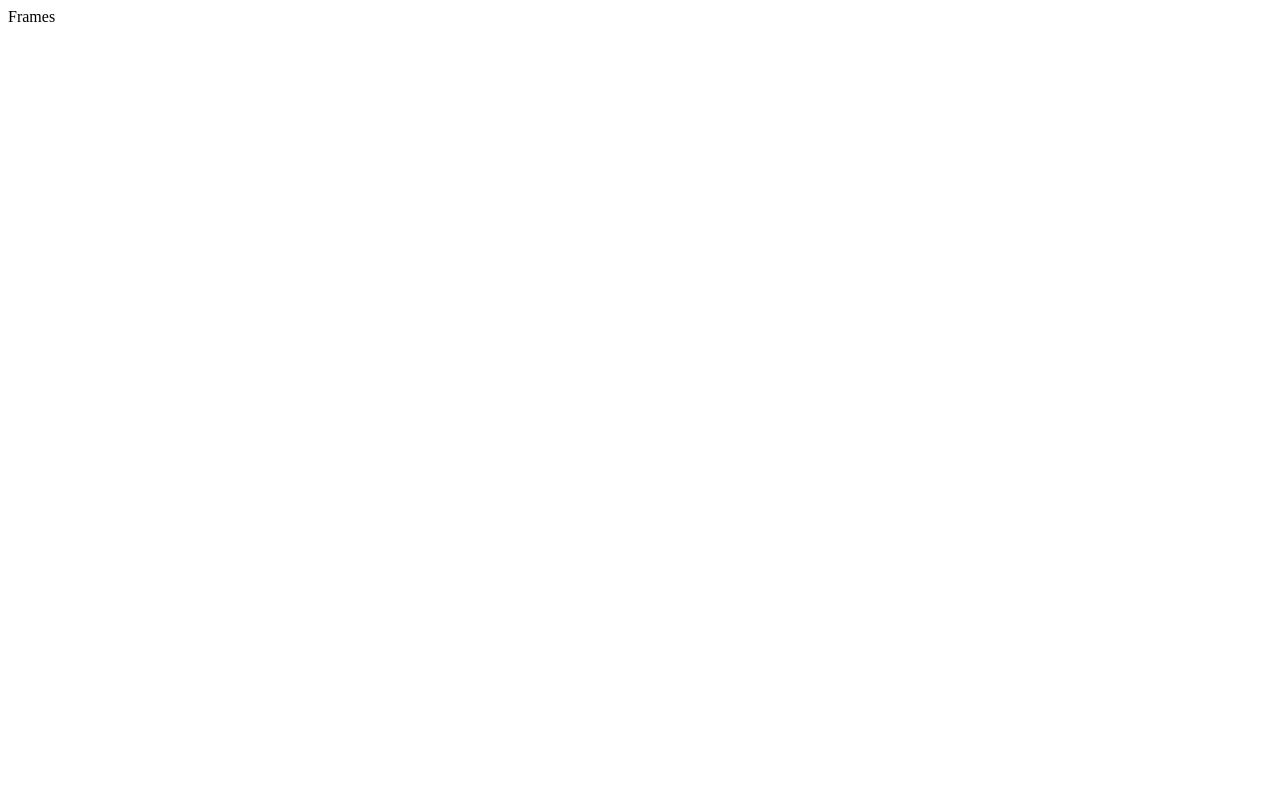
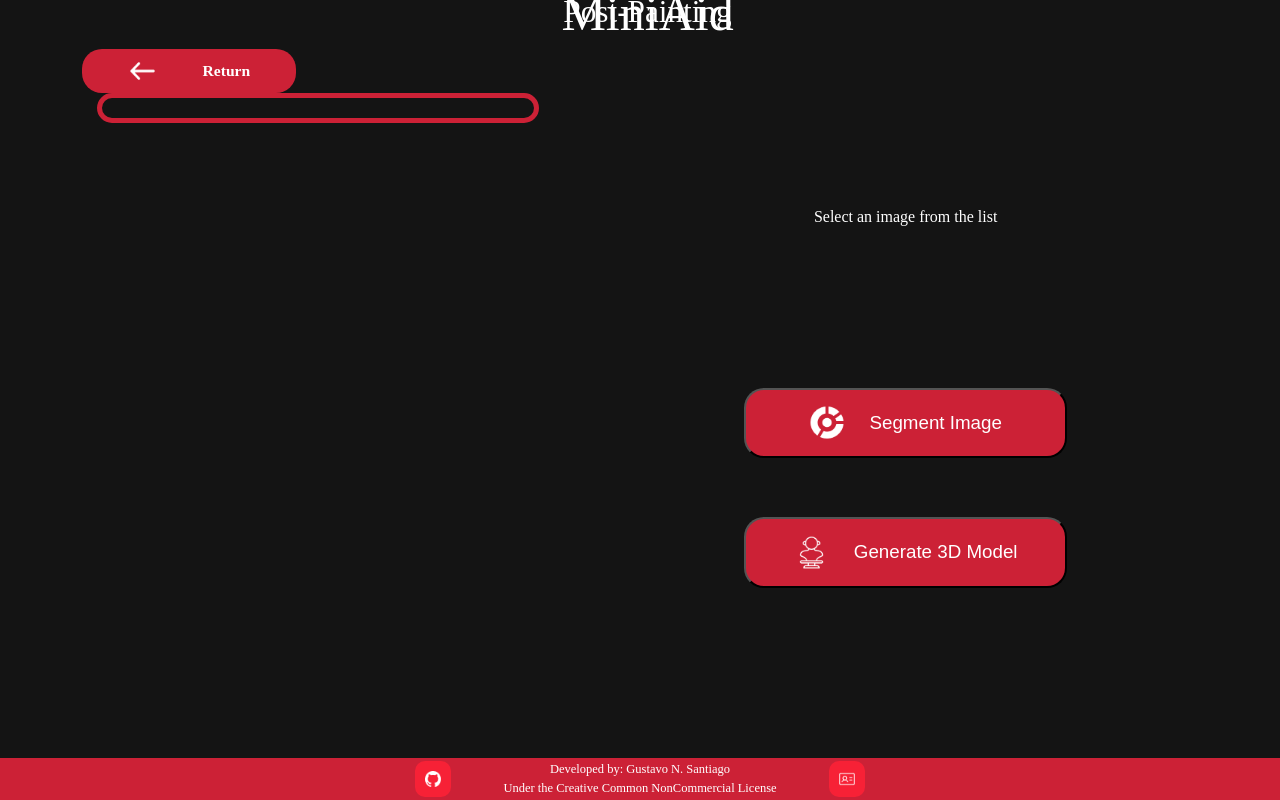
Before and after one commit to GustavoSantiago113/MiniAid, a Flask app: page /post-painting-frames in a window 1280 px wide. Before the commit the page is almost empty. Run offline with Flask 3, Linux system fonts and the light colour scheme; some web fonts are replaced.

Commit message:
Frames page

```diff
--- a/app/app.py
+++ b/app/app.py
@@ -1,7 +1,7 @@
 import base64
 from io import BytesIO
 import shutil
-from flask import Flask, request, redirect, url_for, render_template, jsonify, send_file
+from flask import Flask, request, render_template, jsonify, send_file
 import os
 from PIL import Image
 from utils import utils
@@ -140,7 +140,12 @@ def video_to_frame():
 
 @app.route("/post-painting-frames")
 def post_painting_frames():
-    return "Frames"
+    frames_path = app.config['UPLOAD_FOLDER_FRAMES']
+
+    # List all files in the frames directory
+    frames = [f for f in os.listdir(frames_path) if os.path.isfile(os.path.join(frames_path, f))]
+
+    return render_template('PostPaintingFrames.html', frames=frames)
 
 @app.route("/about")
 def about_page():
--- a/app/static/styles.css
+++ b/app/static/styles.css
@@ -15,6 +15,8 @@ html{
     color: var(--text);
     overflow-x: hidden;
 }
+
+/* Landing Page */
 
 .landing-page-body{
     display: flex;
@@ -94,6 +96,8 @@ html{
         transform:  translateX(0);
     }
 }
+
+/* Pre and Post painting general style */
 
 .body-head{
     display: flex;
@@ -179,6 +183,8 @@ html{
     }
 }
 
+/* Crop Image */
+
 .crop-image{
     width: 52.148vh;
     margin: 3.809vh auto auto auto;
@@ -208,6 +214,8 @@ html{
 .cropper-line {
     background-color: var(--buttons-footer) !important;
 }
+
+/* Select colors for sketch page */
 
 .colors-sketchedimage{
     display: flex;
@@ -274,7 +282,6 @@ input[type="color"] {
     padding-bottom: 10px;
 }
 
-/* Optional: Add a scrollbar style */
 .parts-container::-webkit-scrollbar {
     width: 6px;
 }
@@ -313,6 +320,8 @@ input[type="color"] {
     height: 50vh;
 }
 
+/* Loading spin */
+
 .loader {
     width: 2.344vh;
     height: 2.344vh;
@@ -329,6 +338,85 @@ input[type="color"] {
     100% { transform: rotate(360deg); }
 }
 
+/* Frame Page */
+
+.file-list {
+    width: 32.222vw;
+    border: 5px solid var(--buttons-footer);
+    border-radius: 20px;
+    padding: 10px;
+    background-color: var(--background);
+    margin-left: 6.944vw;
+    max-height: 70vh;
+    overflow-y: auto;
+    padding-bottom: 10px;
+}
+
+.file-list::-webkit-scrollbar {
+    width: 6px;
+}
+
+.file-list::-webkit-scrollbar-thumb {
+    background-color: #888;
+    border-radius: 3px;
+}
+
+.file-item {
+    display: flex;
+    align-items: center;
+    padding: 10px;
+    border-radius: 10px;
+    margin-bottom: 5px;
+    background-color: var(--background);
+    border: 1px solid var(--buttons-footer);
+    cursor: pointer;
+    transition: background-color 0.3s;
+    gap: 1.875vw;
+}
+
+.file-item:hover {
+    background-color: var(--footer-icons);
+}
+
+.file-item.active {
+    background-color: var(--button-hover_active-item);
+}
+
+.file-icon {
+    margin-right: 1.528vw;
+    width: 1.736vw;
+}
+
+.preview-section {
+    flex-grow: 1;
+    display: flex;
+    flex-direction: column;
+    gap: 5.859vh;
+}
+
+.image-preview {
+    overflow: hidden;
+    height: 30.957vh;
+    display: flex;
+    justify-content: center;
+    align-items: center;
+    background-color: var(--background);
+}
+
+.image-preview img {
+    max-width: 100%;
+    max-height: 100%;
+    object-fit: contain;
+}
+
+.action-buttons {
+    display: flex;
+    flex-direction: column;
+    gap: 7.422vh;
+    align-items: center;
+}
+
+ /* Footer */
 .footer {
     position: fixed;
     left: 0;
--- /dev/null
+++ b/app/templates/PostPaintingFrames.html
@@ -0,0 +1,91 @@
+<html lang="en">
+    <head>
+        <meta charset="UTF-8">
+        <title>MiniAid</title>
+        <link rel="stylesheet" type="text/css" href="../static/styles.css">
+        <link rel="icon" type="image/x-icon" href="../static/favico.png">
+        <script src="../static/script.js"></script>
+    </head>
+    <body>
+        <div class = "body-head">
+            <a class = "return-button" href="{{ url_for('post_painting_page') }}">
+                <img src="../static/arrow.png" class="return-icon">
+                <h4>
+                    Return
+                </h4>
+            </a>
+            <div class = "body-text">
+                <span class = "title">
+                    MiniAid
+                </span>
+                <span class="subtitle">
+                    Post-Painting
+                </span>
+            </div>
+        </div>
+        <div class="colors-sketchedimage">
+            <div class="file-list">
+                {% for frame in frames %}
+                <div class="file-item" onclick="selectImage('{{ frame }}')">
+                    <img src="../static/image.png" class="footer-icon">
+                    <span>{{ frame }}</span>
+                </div>
+                {% endfor %}
+            </div>
+
+            <div class="preview-section">
+                <div class="image-preview">
+                    <img id="preview-image" src="" alt="Select an image" style="display: none;">
+                    <span id="no-selection-text">Select an image from the list</span>
+                </div>
+
+                <div class="action-buttons">
+                    <button class="action-button">
+                        <img src="../static/segmentation.png" class="button-icon">
+                        Segment Image
+                    </button>
+
+                    <button class="action-button">
+                        <img src="../static/sculpture.png" class="button-icon">
+                        Generate 3D Model
+                    </button>
+                </div>
+            </div>
+
+        </div>
+    </body>
+    <footer>
+        <div class = "footer">
+            <a href="https://github.com/GustavoSantiago113/MiniAid" target = "_blank" class="footer-icon-link">
+                <img src="../static/github.png" class="footer-icon">
+            </a>
+            <span class = "footer-text">
+                Developed by: Gustavo N. Santiago <br> Under the Creative Common NonCommercial License
+            </span>
+            <a href="https://gustavosantiago.shinyapps.io/WebResume/" target = "_blank" class="footer-icon-link">
+                <img src="../static/webResume.png" class="footer-icon">
+            </a>
+        </div>
+    </footer>
+    <script>
+        function selectImage(filename) {
+            // Update the selected file in UI
+            const fileItems = document.querySelectorAll('.file-item');
+            fileItems.forEach(item => {
+                if (item.textContent.trim() === filename) {
+                    item.classList.add('active');
+                } else {
+                    item.classList.remove('active');
+                }
+            });
+
+            // Show the selected image
+            const previewImage = document.getElementById('preview-image');
+            const noSelectionText = document.getElementById('no-selection-text');
+
+            previewImage.src = `static/uploads/frames/${filename}`;
+            previewImage.style.display = 'block';
+            noSelectionText.style.display = 'none';
+        }
+    </script>
+</html>
```
Also changed, not shown: app/static/image.png (added), app/static/sculpture.png (added), app/static/segmentation.png (added).
